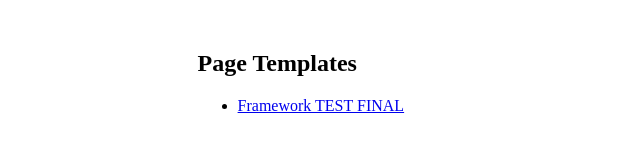
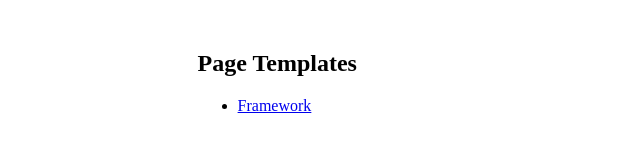
Before and after one commit to stephenravenscraft/rgi-portfolio, a plain HTML site: page development/partials/framework/index.html in a window 1280 px wide. Shown: the whole page, without its empty margins (0-640 px from the left). Drawn offline with Linux system fonts and the light colour scheme.

Commit message:
One more test

```diff
--- a/development/partials/framework/index.html
+++ b/development/partials/framework/index.html
@@ -26,7 +26,7 @@
 		<div>
 			<h2>Page Templates</h2>
 			<ul>
-				<li><a href="framework.html">Framework TEST FINAL</a></li>
+				<li><a href="framework.html">Framework</a></li>
 			</ul>
 		</div>
 	</div>
```
